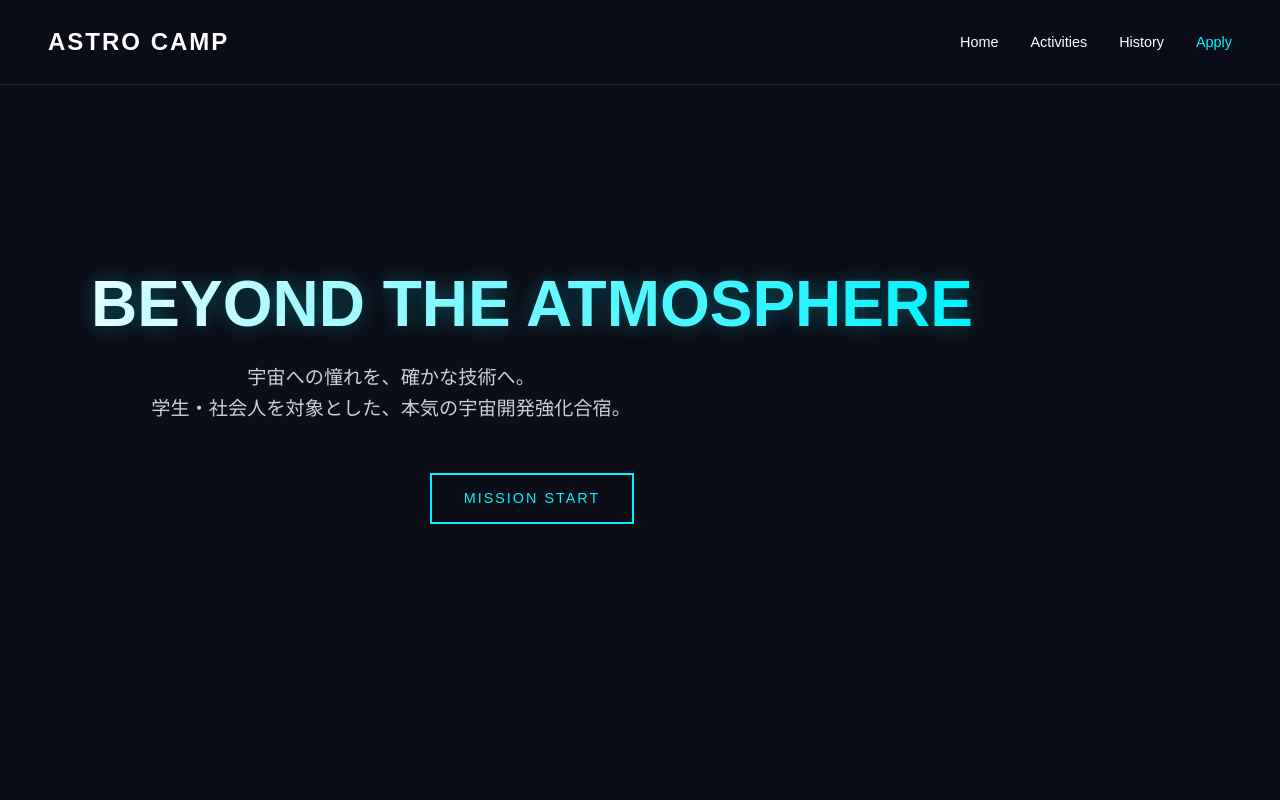
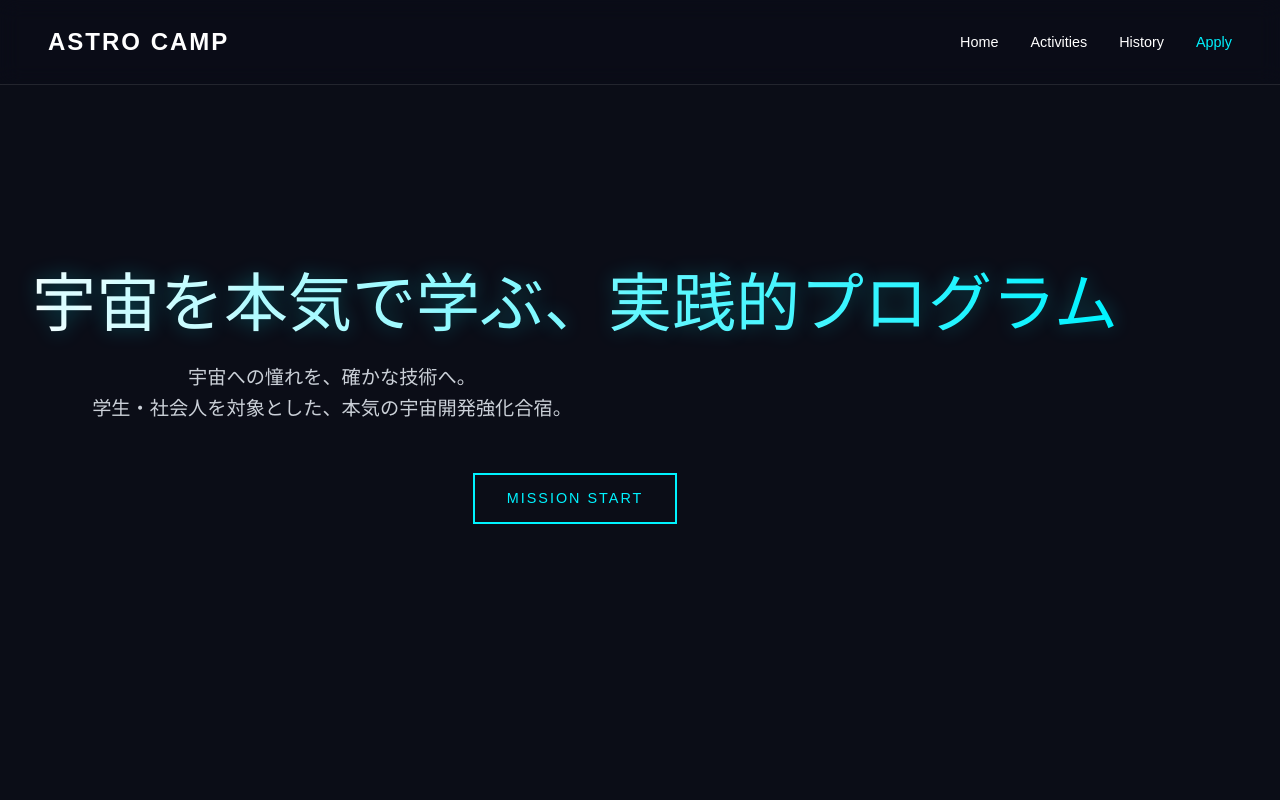
Before and after one commit to Yukihisa-Imaizumi/Vite-React_Practice, a React (Vite) app: page / in a window 1280 px wide. Shown: the top 800 px of the page. Built offline with nearby package versions, Linux system fonts and the light colour scheme.

Commit message:
だいたいいい感じになった

```diff
--- a/src/components/Background.jsx
+++ b/src/components/Background.jsx
@@ -7,7 +7,7 @@ const Background = () => {
     <div
       className="background-container"
       // 2. インラインスタイルで背景画像を適用
-      style={{ backgroundImage: `url(${cosmicBg})` }}
+      style={{ backgroundImage: cosmicBg}}
     >
       <div className="background-overlay"></div>
     </div>
--- a/src/components/Hero.jsx
+++ b/src/components/Hero.jsx
@@ -21,7 +21,7 @@ const Hero = () => {
   return (
     <section id="home" className="hero" ref={containerRef}>
       <div className="hero-content">
-        <h1 className="hero-title">BEYOND THE ATMOSPHERE</h1>
+        <h1 className="hero-title">宇宙を本気で学ぶ、実践的プログラム</h1>
         <p className="hero-subtitle">
           宇宙への憧れを、確かな技術へ。<br />
           学生・社会人を対象とした、本気の宇宙開発強化合宿。
```
